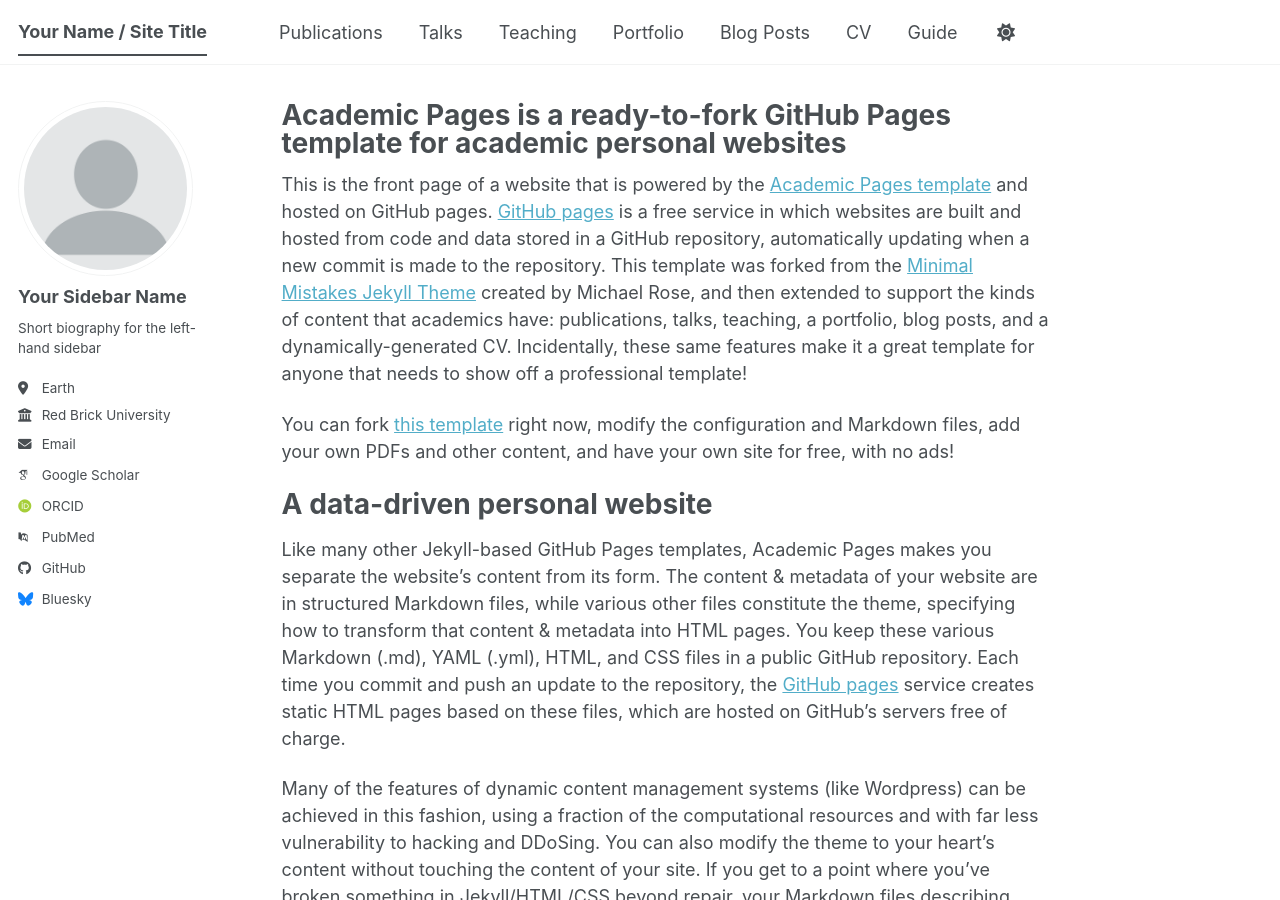
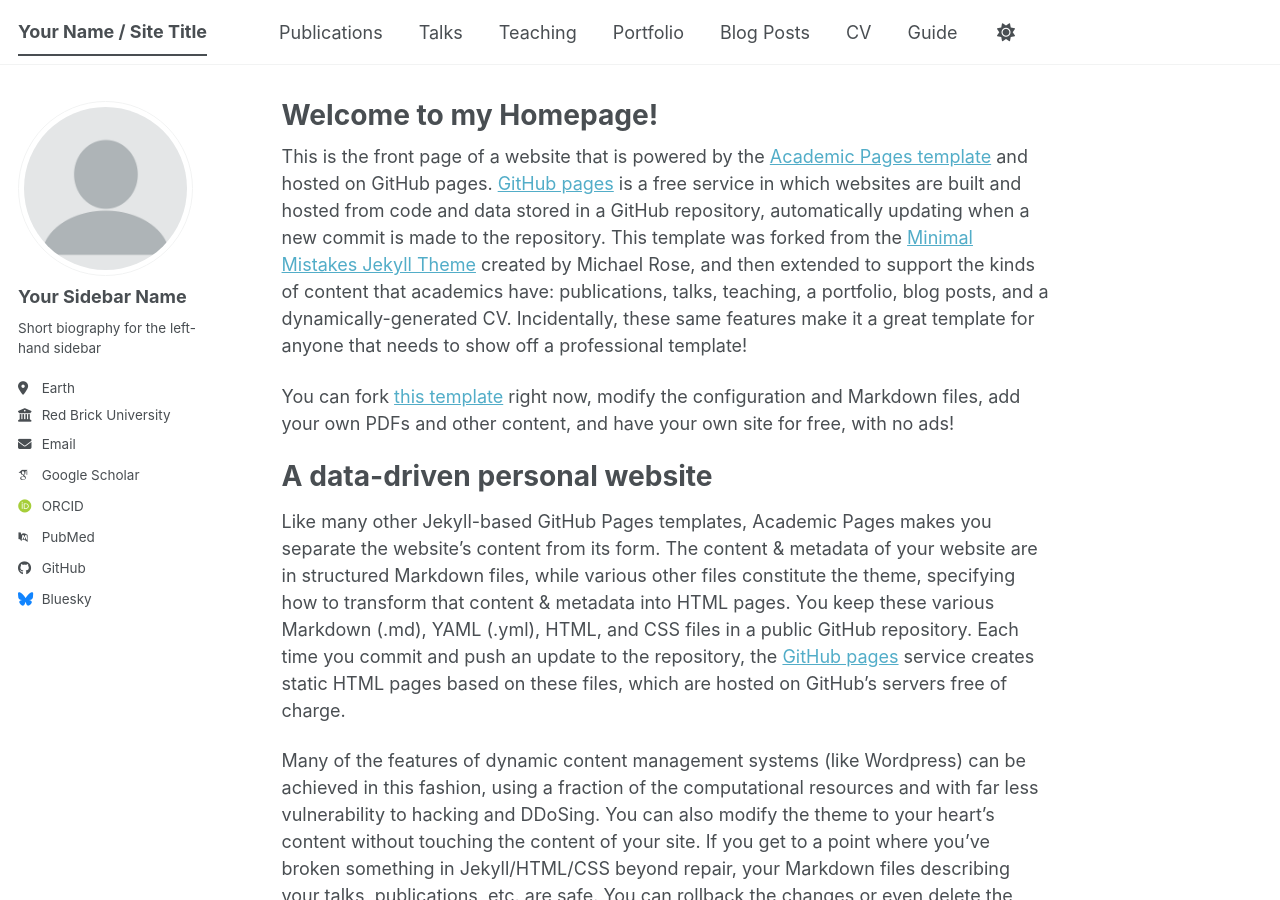
Before and after one commit to pujiayeah/pujiayeah.github.io, a Jekyll site: the page built from _pages/about.md, in a window 1280 px wide and 900 px high. Built offline with Jekyll 4.4.1, drawn with Linux system fonts in a browser that asks for light colours; some web fonts are replaced; a script bundle is joined from its source files by our own code; library files that are not in the unit come from our copies.

Commit message:
Update title on about page to 'Welcome to my Homepage!'

```diff
--- a/_pages/about.md
+++ b/_pages/about.md
@@ -1,6 +1,6 @@
 ---
 permalink: /
-title: "Academic Pages is a ready-to-fork GitHub Pages template for academic personal websites"
+title: "Welcome to my Homepage!"
 author_profile: true
 redirect_from:
   - /about/
```
